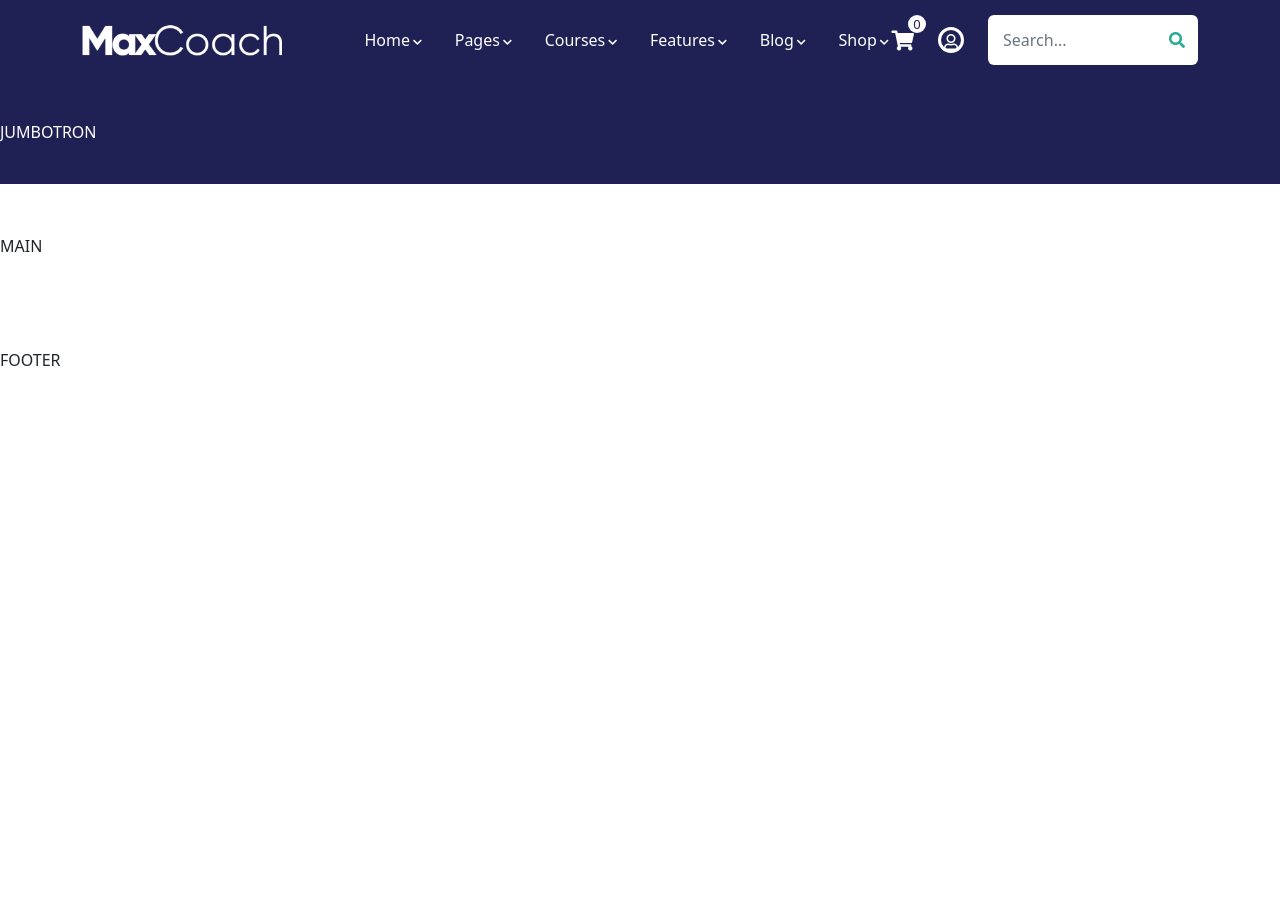
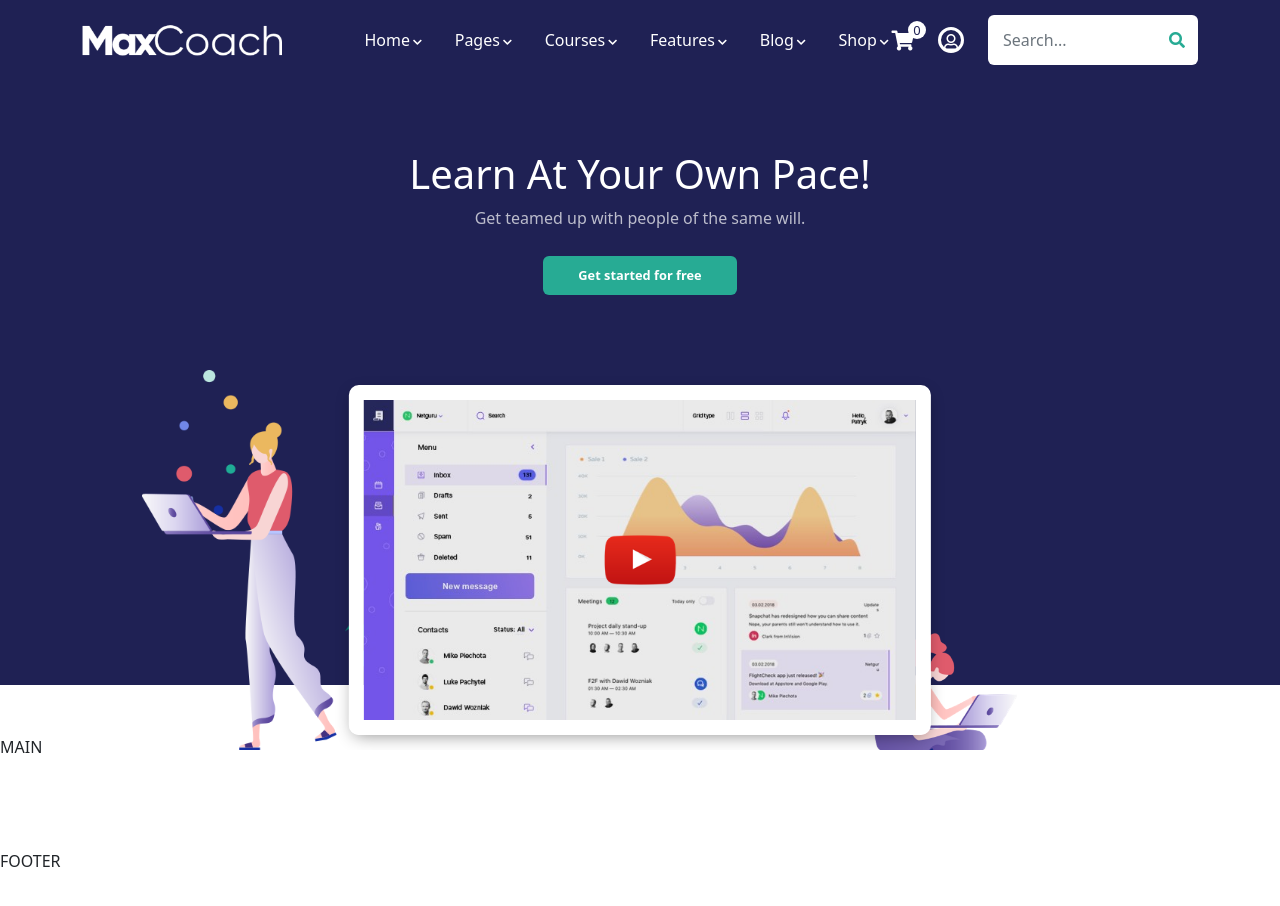
Before and after one commit to GinoGreen/proj-html-vuejs, a Vue app: page / in a window 1280 px wide. Shown: the top 906 px of the page. Before the commit the page ends 800 px from the top, so only its background shows below. Built offline with nearby package versions, Linux system fonts and the light colour scheme.

Commit message:
header =>navbar and jumbo

```diff
--- a/src/assets/style/generals.scss
+++ b/src/assets/style/generals.scss
@@ -1,5 +1,6 @@
 @import '~bootstrap/scss/bootstrap.scss';
 @import '~@fortawesome/fontawesome-free/css/all.min.css';
+@import './vars.scss';
 
 * {
    margin: 0;
@@ -17,3 +18,20 @@ a:active {
    color: black;
    text-decoration: none;
 }
+
+.sub-title {
+   color: rgba(#fff, .7);
+}
+
+.btn-custom {
+   padding: 10px 35px;
+   border: none;
+   border-radius: 6px;
+   font-size: 0.8rem;
+   font-weight: bold;
+   background-color: $jungle-green;
+}
+
+.btn-custom a {
+   color: #fff;
+}
--- a/src/assets/style/mixins.scss
+++ b/src/assets/style/mixins.scss
@@ -0,0 +1,11 @@
+@mixin title ($size: 'xl') {
+   @if $size == 'md' {font-size: 2rem;}
+   @if $size == 'sm' {font-size: 1.5rem;}
+   @else if $size == 'xl' {font-size: 2.5rem;}
+}
+
+@mixin positionCenter {
+   top: 50%;
+   left: 50%;
+   transform: translate(-50%, -50%);
+}
--- a/src/components/Jumbotron.vue
+++ b/src/components/Jumbotron.vue
@@ -1,5 +1,24 @@
 <template>
-   <section>JUMBOTRON</section>
+   <section class="text-center">
+
+      <div class="title">
+         <h1>Learn At Your Own Pace!</h1>
+
+         <p class="sub-title">Get teamed up with people of the same will.</p>
+
+         <button class="btn-custom"><a href="#">Get started for free</a></button>
+      </div>
+
+      <div class="jumbo-images d-flex justify-content-between align-items-center">
+         <img class="left-person" src="../assets/img/home-6-hero-left-person.png" alt="left person">
+         <img src="../assets/img/home-6-hero-right-person.png" alt="right person" class="right-person">
+         <div class="preview-youtube-image">
+            <img src="../assets/img/home-6-hero-poster-final.jpg" alt="home poster">
+            <img class="play-youtube" src="../assets/img/icon-youtube-play.png" alt="youtube play">
+         </div>
+      </div>
+
+   </section>
 </template>
 
 <script>
@@ -9,7 +28,64 @@ export default {
 </script>
 
 <style lang="scss">
+
+@import '../assets/style/mixins.scss';
+
    section {
-      padding: 40px 0;
+
+      .title {
+         margin-top: 70px;
+
+         h1 {
+            @include title();
+         }
+         button {
+            margin: 10px 0;
+         }
+      }
+
+      .jumbo-images {
+         width: 1400px;
+         max-width: 100%;
+         height: 380px;
+         margin: 0 auto;
+         position: relative;
+         overflow: hidden;
+         transform: translateY(65px);
+
+         .preview-youtube-image {
+            height: 350px;
+
+            display: inline-block;
+            position: absolute;
+            @include positionCenter;
+            box-shadow: 0px 5px 17px -5px rgba(0,0,0,0.46);
+
+            border: 15px solid #fff;
+            border-radius: 10px;
+
+            img {
+               height: 100%;
+               object-fit: cover;
+               object-position: center;
+            }
+            .play-youtube {
+               height: 50px;
+               position: absolute;
+               @include positionCenter;
+            }
+         }
+
+         .left-person {
+            height: 380px;
+            transform: translateX(142px);
+         }
+
+         .right-person {
+            height: 220px;
+            align-self: flex-end;
+            transform: translate(-263px, 47%);
+         }
+      }
    }
 </style>
--- a/src/components/Navbar.vue
+++ b/src/components/Navbar.vue
@@ -102,7 +102,7 @@ export default {
                height: 18px;
 
                position: absolute;
-               top: -12px;
+               top: -6px;
                right: -12px;
 
                font-size: 13px;
```
